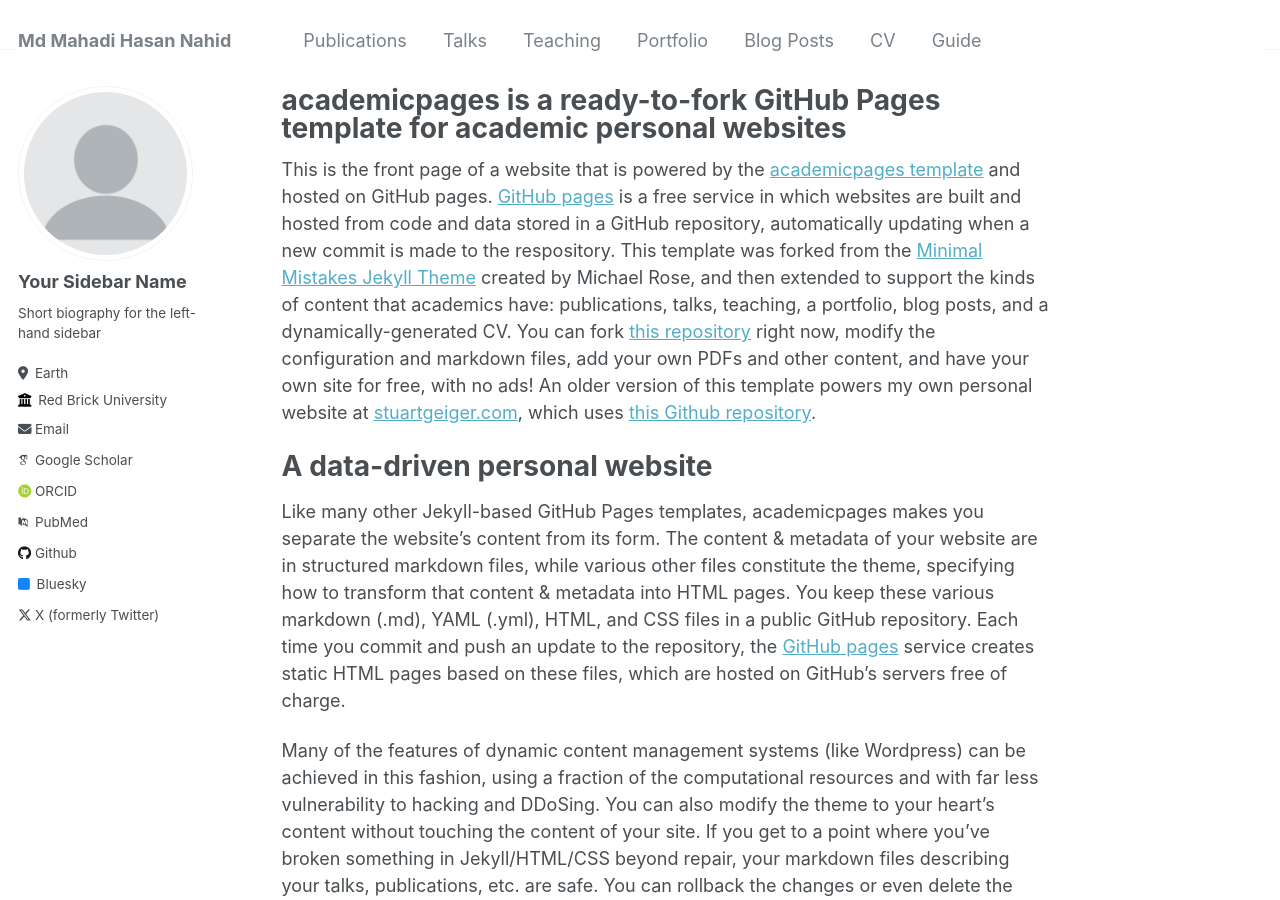
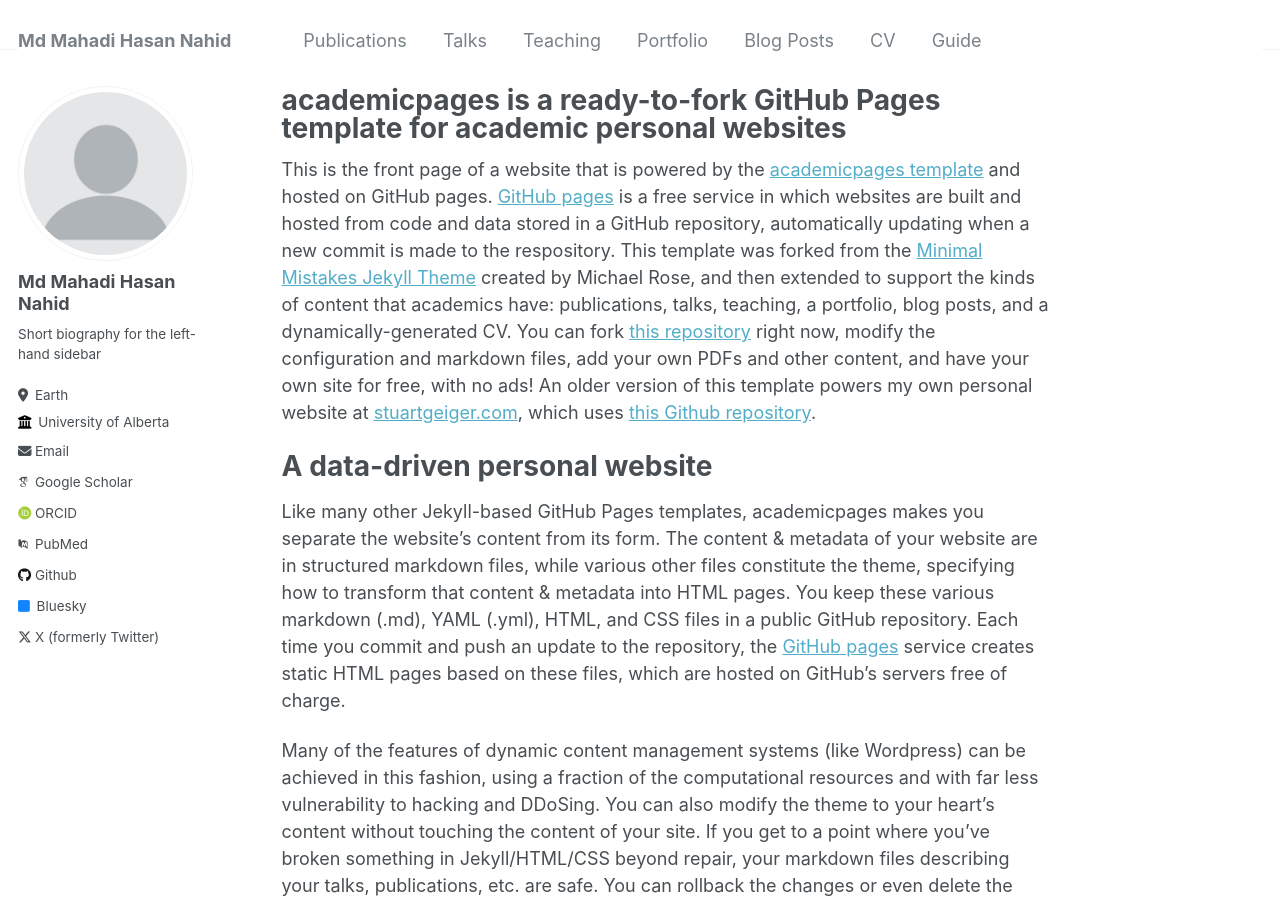
Before and after one commit to mahadi-nahid/mahadi-nahid.github.io, a Jekyll site: the page built from _pages/about.md, in a window 1280 px wide and 900 px high. Built offline with Jekyll 4.4.1, drawn with Linux system fonts in a browser that asks for light colours; some web fonts are replaced.

Commit message:
Update _config.yml

```diff
--- a/_config.yml
+++ b/_config.yml
@@ -12,7 +12,7 @@ title                    : "Md Mahadi Hasan Nahid"
 title_separator          : "-"
 name                     : &name "Md Mahadi Hasan Nahid"
 description              : &description "personal description"
-url                      : https://academicpages.github.io # the base hostname & protocol for your site e.g. "https://mmistakes.github.io"
+url                      : https://mahadi-nahid.github.io # the base hostname & protocol for your site e.g. "https://mmistakes.github.io"
 baseurl                  : "" # the subpath of your site, e.g. "/blog"
 repository               : "academicpages/academicpages.github.io"
 
@@ -22,17 +22,17 @@ repository               : "academicpages/academicpages.github.io"
 author:
   # Biographic information
   avatar           : "profile.png"
-  name             : "Your Sidebar Name"
+  name             : "Md Mahadi Hasan Nahid"
   pronouns         : # example: "she/her"
   bio              : "Short biography for the left-hand sidebar"
   location         : "Earth"
-  employer         : "Red Brick University"
+  employer         : "University of Alberta"
   uri              : # URL
-  email            : "none@example.org"
+  email            : "mnahid@ualberta.ca"
 
   # Academic websites
   arxiv            : # URL - Update with the correct link to your profile
-  googlescholar    : "https://scholar.google.com/citations?user=PS_CX0AAAAAJ"
+  googlescholar    : "https://scholar.google.com/citations?user=WixxaYsAAAAJ&hl=en"
   impactstory      : # URL
   orcid            : "http://orcid.org/yourorcidurl"
   pubmed           : "https://www.ncbi.nlm.nih.gov/pubmed/?term=john+snow"
@@ -42,7 +42,7 @@ author:
   bitbucket        : # Username - Update with your username on the site
   codepen          : # Username
   dribbble         : # Username
-  github           : "academicpages"
+  github           : "mahadi-nahid"
   kaggle           : # Username
   stackoverflow    : # User number or user number and name (i.e., use "1" or "1/jeff-atwood")
 
```
